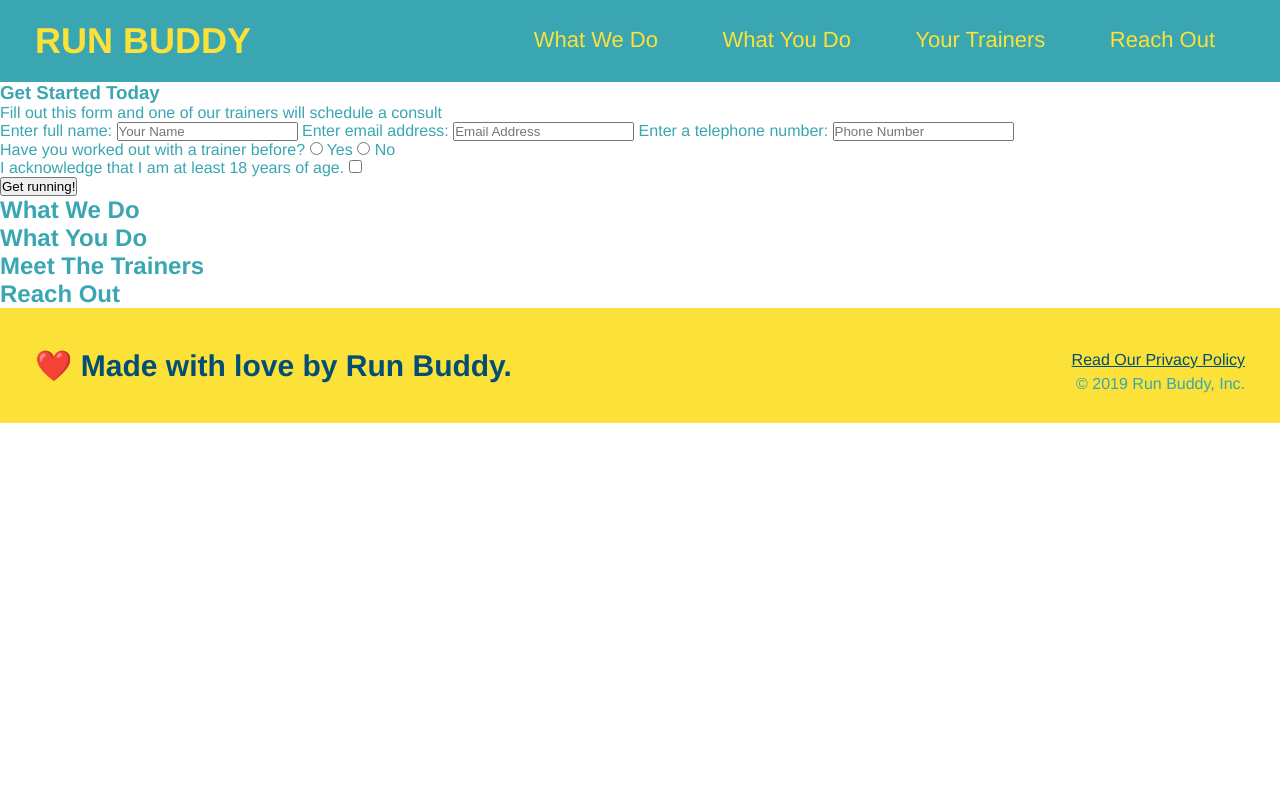
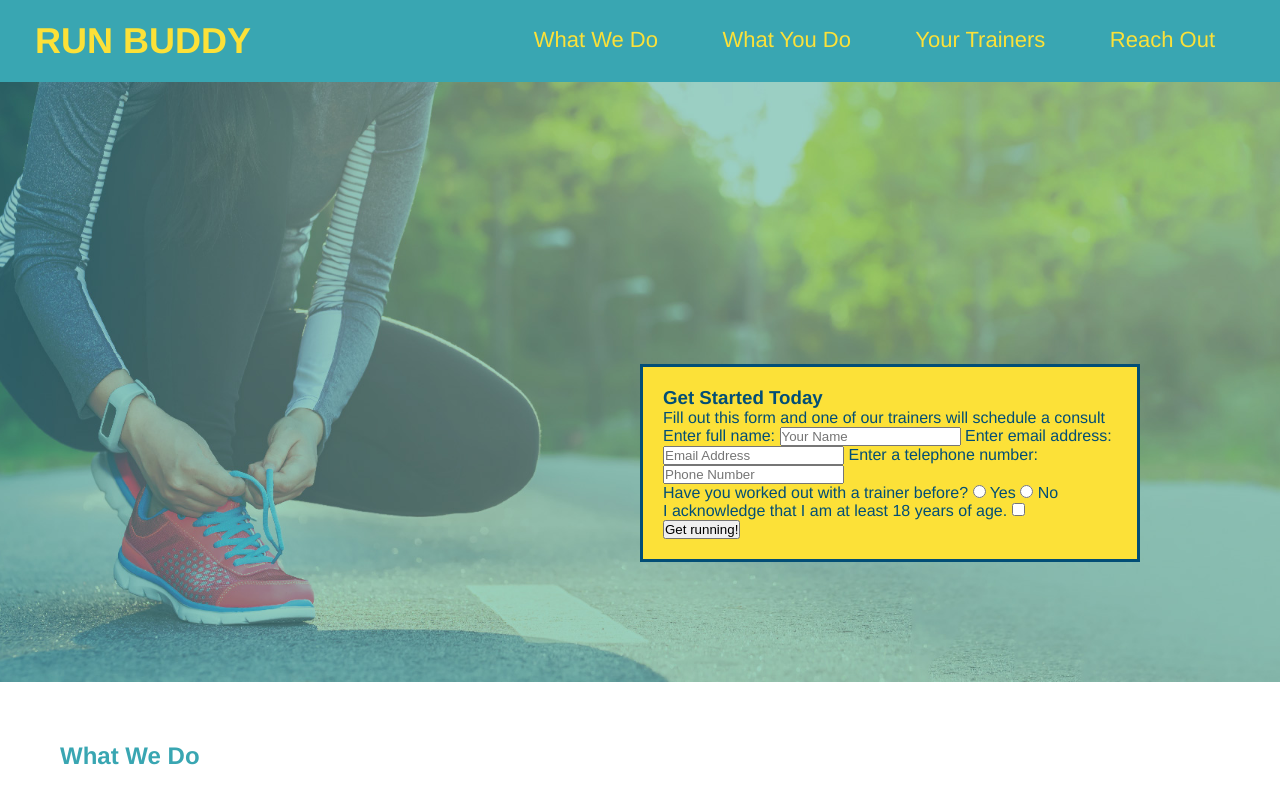
Before and after one commit to EthanDodgen/run-buddy, a plain HTML site: page index.html in a window 1280 px wide. Shown: the top 800 px of the page. Drawn offline with Linux system fonts and the light colour scheme.

Commit message:
hero form styling

```diff
--- a/assets/css/style.css
+++ b/assets/css/style.css
@@ -47,6 +47,8 @@ header nav ul li a {
     font-size: 22px;
 }
 
+/*header end*/
+
 /*footer*/
 footer {
     background: #fce138;
@@ -70,3 +72,31 @@ footer div {
 footer a {
     color: #024e76;
 }
+
+/*footer end*/
+
+section {
+    padding: 60px;
+}
+
+/*hero style Start*/
+.hero {
+    background-image: url("../images/hero-bg.jpg");
+    height: 600px;
+    background-size: cover;
+    background-position: center;
+    position: relative;
+}
+
+.hero-form {
+    border: 3px solid #024e76;
+    background-color: #fce138;
+    padding: 20px;
+    width: 500px;
+    color: #024e76;
+    position: absolute;
+    bottom: 120px;
+    right: 140px;
+}
+
+/*hero style end*/
--- a/index.html
+++ b/index.html
@@ -1,6 +1,5 @@
 <!DOCTYPE html>
 <html lang="en">
-
 <head>
   <meta charset="UTF-8">
   <title>RUN BUDDY</title>
@@ -8,7 +7,6 @@
 </head>
 
 <body>
-
   <!--header-->
   <header>
     <h1>
@@ -34,18 +32,17 @@
   <!--end header-->
 
   <!--hero-->
-  <section>
-    <div>
+  <section class="hero">
+    <div class="hero-form">
       <h3>Get Started Today</h3>
       <p>Fill out this form and one of our trainers will schedule a consult</p>
       <form>
         <label for="name">Enter full name:</label>
         <input type="text" placeholder="Your Name" name="name" id="name" />
-
         <label for="email">Enter email address:</label>
-        <input type="text" placeholder="Email Address" name="email" id="email" />
+        <input type="email" placeholder="Email Address" name="email" id="email" />
         <label for="phone">Enter a telephone number:</label>
-        <input type="text" placeholder="Phone Number" name="phone" id="phone" />
+        <input type="tel" placeholder="Phone Number" name="phone" id="phone" />
         <p>
           Have you worked out with a trainer before?
           <input type="radio" name="trainer-confirm" id="trainer-yes" />
@@ -54,10 +51,10 @@
           <label for="trainer-no">No</label>
         </p>
         <p>
-          <label for="age-yes">
+          <label for="checkbox">
             I acknowledge that I am at least 18 years of age.
           </label>
-          <input type="checkbox" name="age-confirm" id="age-yes" />
+          <input type="checkbox" name="age-confirm" id="checkbox" />
         </p>
         <button type="submit">
           Get running!
```
Also changed, not shown: assets/images/hero-bg.jpg (added).
